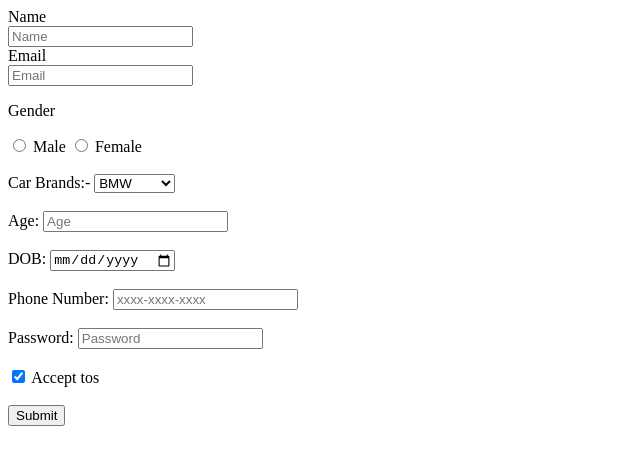
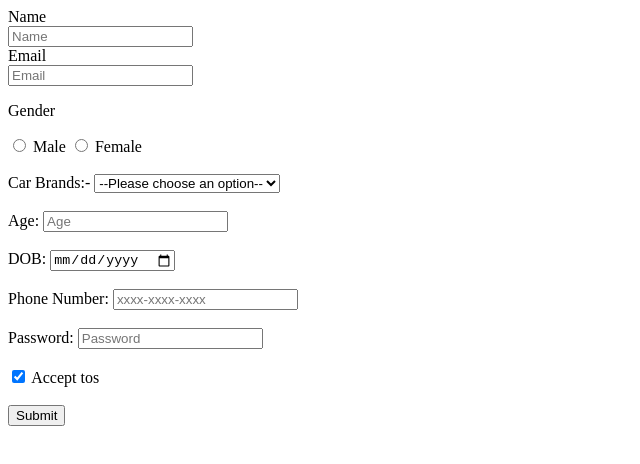
Before and after one commit to acciojob/signup-form-car-sk370008, a website: page main.html in a window 1280 px wide. Shown: the whole page, without its empty margins (0-640 px from the left). Drawn offline with Linux system fonts and the light colour scheme.

Commit message:
created a submission

```diff
--- a/main.html
+++ b/main.html
@@ -24,6 +24,7 @@
 
 		<label for="cars" >Car Brands:-</label>
 		<select name="cars" id="cars">
+			<option value="" disabled selected>--Please choose an option--</option>
 			<option value="BMW">BMW</option>
 			<option value="Audi">Audi</option>
 			<option value="Mercedez">Mercedez</option>
@@ -53,7 +54,6 @@
 	</form>
 <!-- //Failures: -->
 <!-- 	1.Options mein required kaise lagayenge -->
-<!-- 	2.Add placeholder in cars option -->
 
 
 
```
